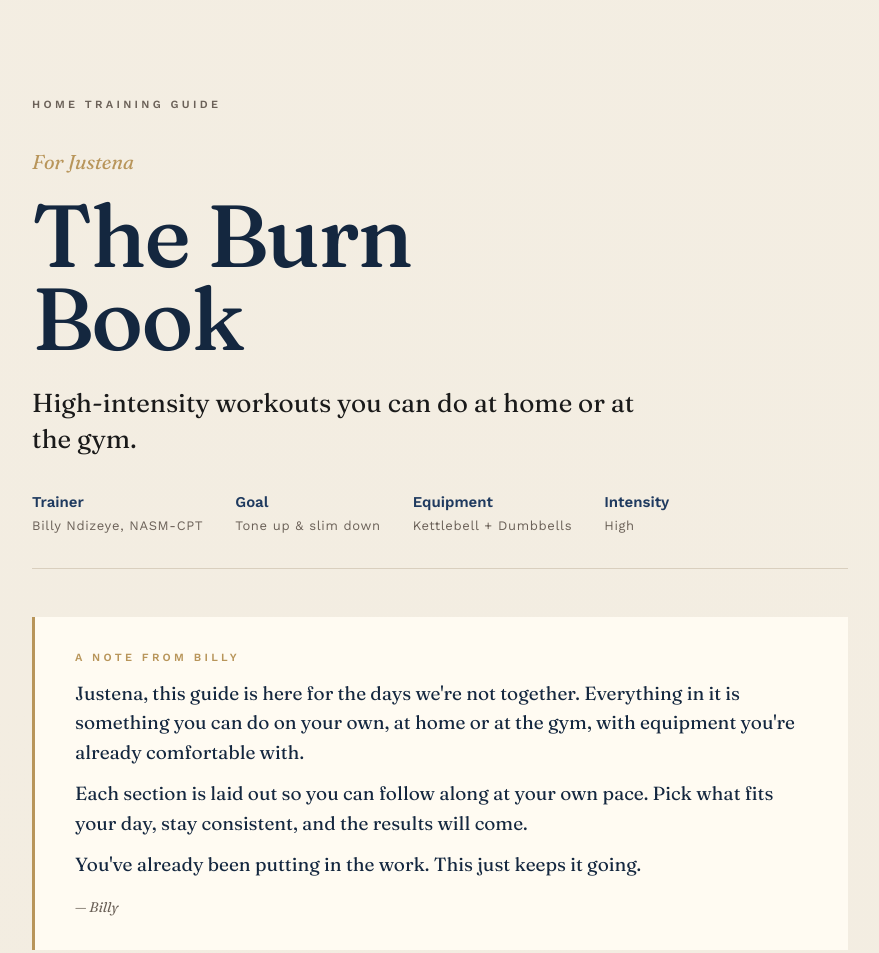
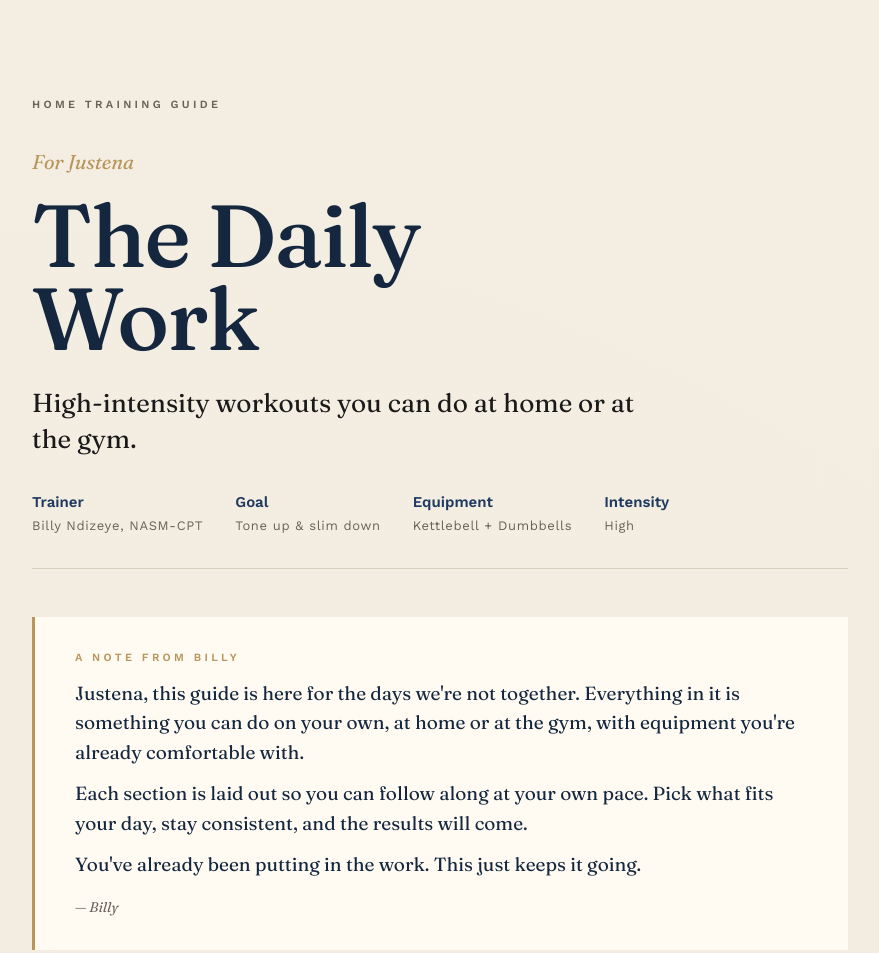
Before and after one commit to bjtheartist/justena-training-guide, a plain HTML site: page index.html in a window 1280 px wide. Shown: the top 953 px of the page, without its empty margins (200-1079 px from the left). Drawn offline with nearby package versions, Linux system fonts and the light colour scheme.

Commit message:
Rename title to The Daily Work
Co-Authored-By: Claude Opus 4.6 (1M context) <noreply@anthropic.com>

```diff
--- a/index.html
+++ b/index.html
@@ -777,7 +777,7 @@
     <div class="brand">HOME TRAINING GUIDE</div>
     <div class="hero" style="padding: 32px 0 0; border: none; margin: 0;">
       <div class="hero-eyebrow">For Justena</div>
-      <h1>The Burn<br>Book</h1>
+      <h1>The Daily<br>Work</h1>
       <div class="hero-sub">High-intensity workouts you can do at home or at the gym.</div>
       <div class="hero-meta">
         <span><strong>Trainer</strong>Billy Ndizeye, NASM-CPT</span>
```
